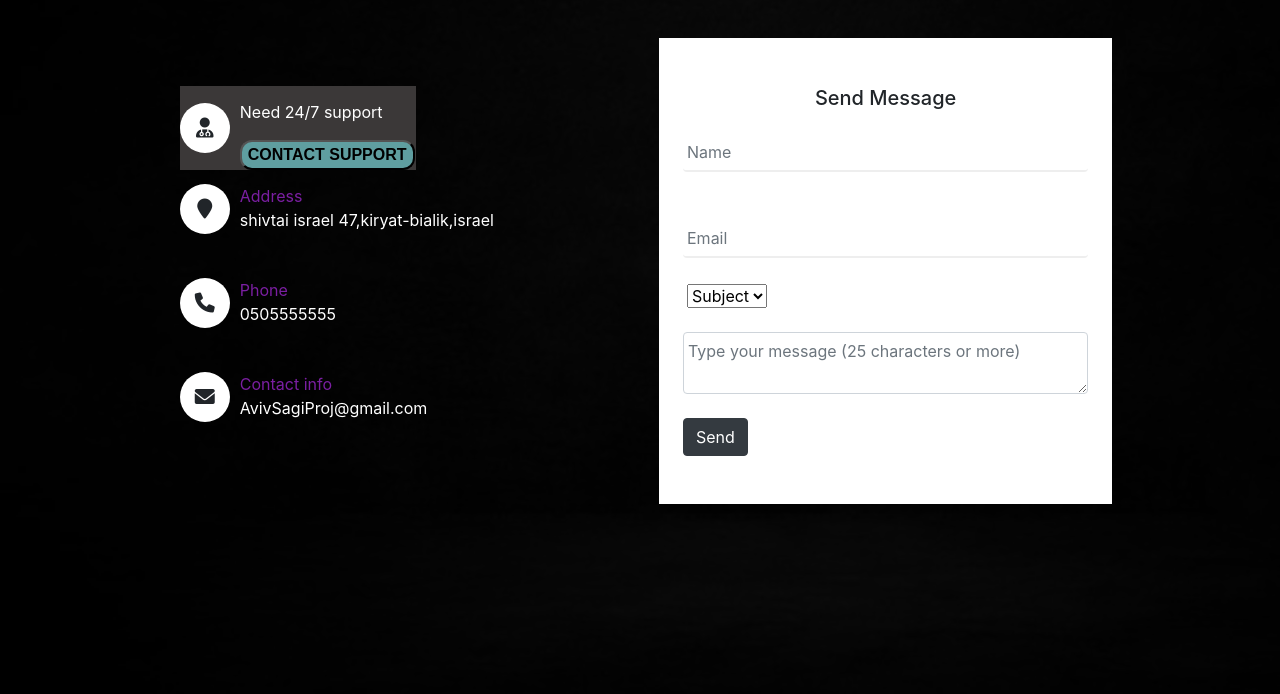
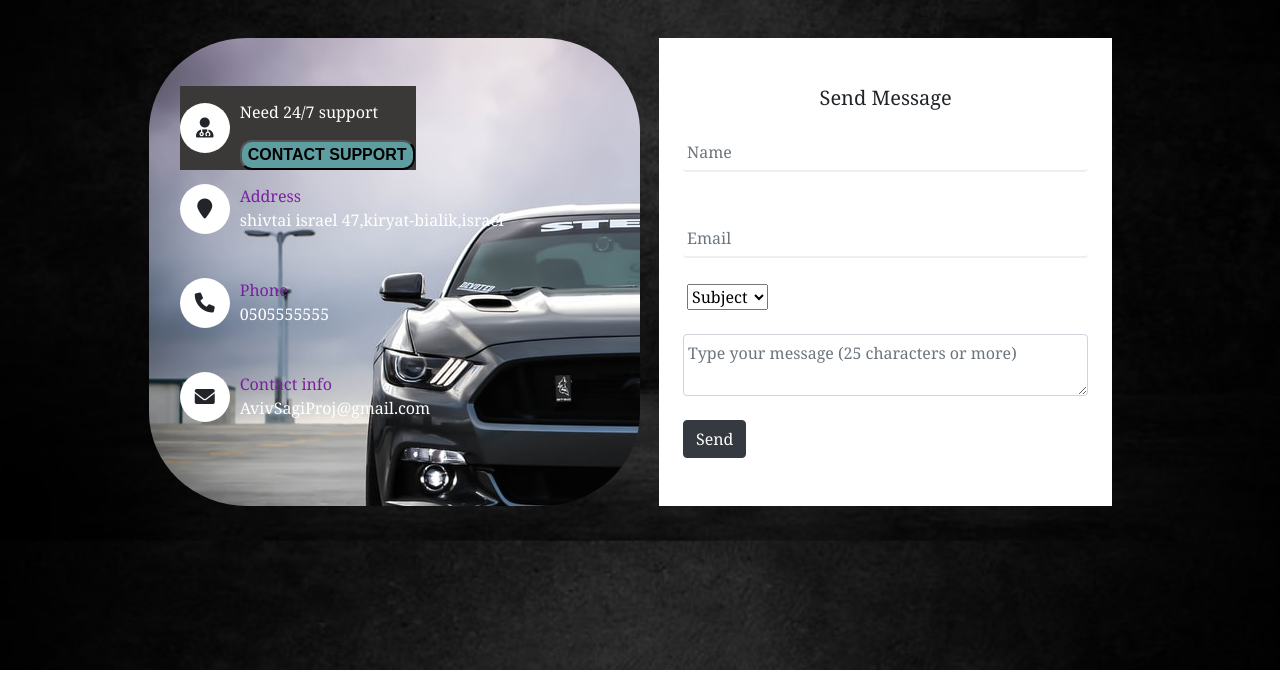
Before and after one commit to avivs100/serverClientCourse, a website: page ContactUsPage.html in a window 1280 px wide. Shown: the part 130-824 px from the top of the page. After the commit the page ends 800 px from the top, so only its background shows below. Drawn offline with nearby package versions, Linux system fonts and the light colour scheme.

Commit message:
Added decoration and shit

```diff
--- a/ContactUsPage.html
+++ b/ContactUsPage.html
@@ -30,7 +30,7 @@
                       <br>
                       <br>
                       <div class="row">
-                          <div class="col-md-6">
+                          <div class="col-md-6" style="background-image: url('/photos/gtaSanAndreas.jpg');border-radius: 20%; align-items: center;width: 50%;">
                               <div class="mt-5 text-center px-3">
                                   <div class="d-flex flex-row align-items-center contact-support"> <span class="icons"><i class="fa fa-user-md"></i></span>
                                       <div class="address text-left">
--- a/css/ContactUsPageStyle.css
+++ b/css/ContactUsPageStyle.css
@@ -1,10 +1,25 @@
+/*body{
+    background-image: url('/photos/black_background.jpg');
+    width: 100%;
+    height: 100%;
+}
+*/
+body {
+    overflow-x: hidden;
+    height: 100%;
+    background : url(/photos/black_background.jpg);
+    background-size: calc(100%);
+    font-style:normal;
+    font-family: Georgia, 'David', Times, serif
+}
+/*
 .wrapper {
-    height: 100vh;
-    background: #000;
+    height: 100%;
     background: url("../photos/black_background.jpg");
     background-size: cover;
-    width: 100%
+    width: 100%;
 }
+*/
 .contact-support{
     background-color: rgb(59, 56, 56);
     width: 55%;
@@ -15,12 +30,13 @@
     font-family: fantasy;
     border-radius: 12px;
 }
+/*
 .overlay {
     width: 100%;
     height: 100vh;
     background: rgba(0, 0, 0, 0.8)
 }
-
+*/
 .contact-us {
     margin-top: 50px;
     margin-bottom: 50px
--- a/css/DashboardStyle.css
+++ b/css/DashboardStyle.css
@@ -67,3 +67,29 @@
   .active {
     display: block;
   }
+  .btn-dark{
+    margin-left:15%;
+    margin-left:15%;
+    text-align: center;
+
+  }
+  .btn-danger{
+    margin-left:15%;
+    text-align: center;
+  }
+  body{
+    background-image: url("/photos/elegant-white-background-with-shiny-lines_1017-17580.jpg");
+    /* Center and scale the image nicely */
+    background-position: center;
+    background-repeat: no-repeat;
+    background-size: cover;
+  }
+  #my_but{
+    margin-left:100%;
+  }
+  .container bg-info p-5{
+    background-color:black;
+  }
+ .navbar navbar-expand-lg navbar-light bg-light{
+  background-color:black;
+ }
```
Also changed, not shown: dashboard2.html (+27 -2 lines), photos/Screenshot 2022-01-16 193230.png (added), photos/Transpo_G70_TA-518126.jpg (added), photos/elegant-white-background-with-shiny-lines_1017-17580.jpg (added), photos/gtaSanAndreas.jpg (added), photos/photo-1588667189190-f2c68ffff8b3.jpg (added), photos/photo-1588675800871-7dd651199679.jpg (added), photos/toy-car-background-1.jpg (added).
